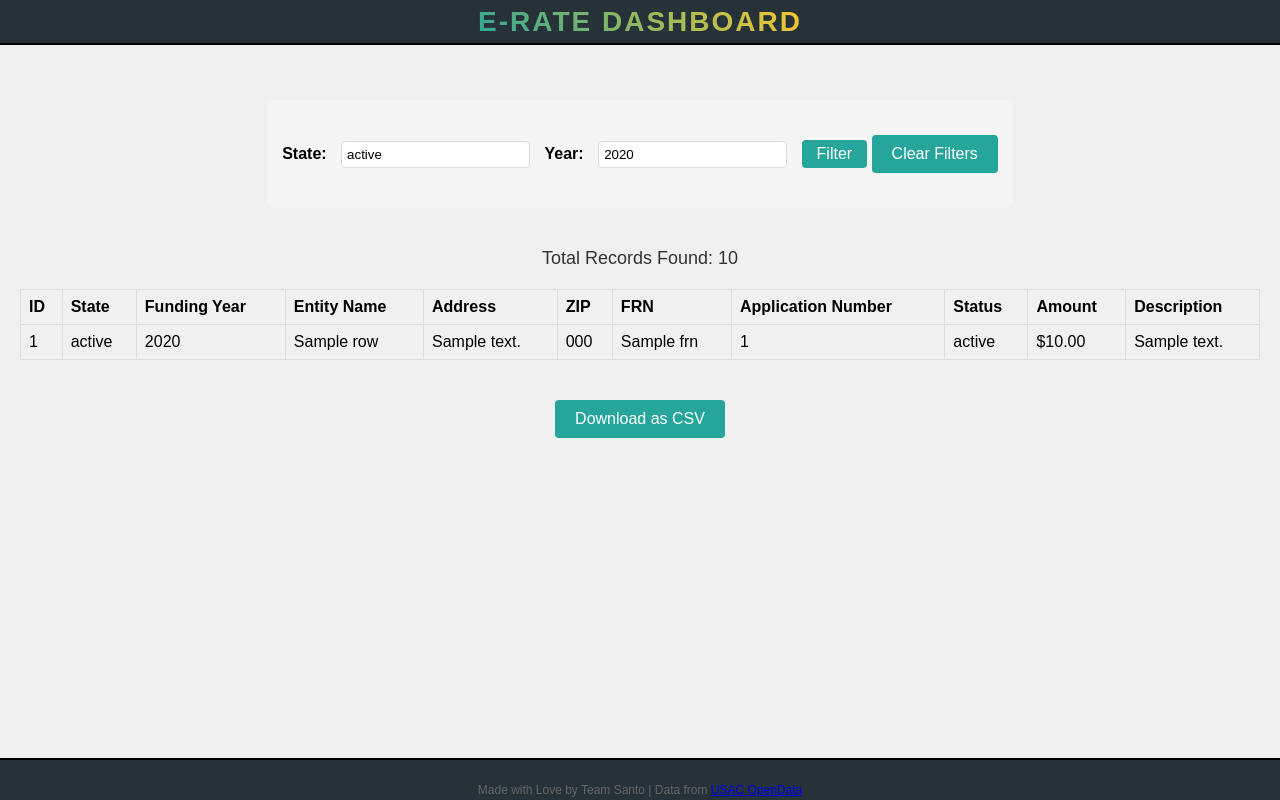
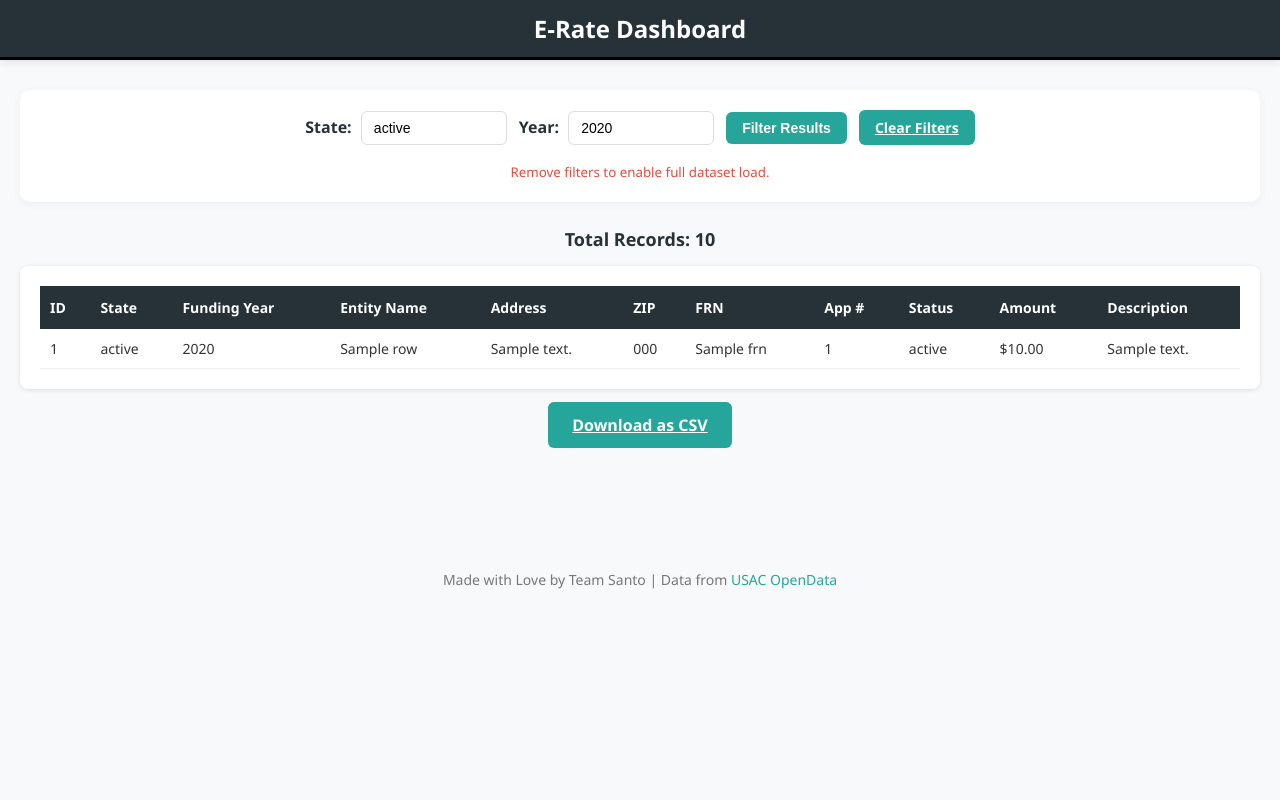
Before and after one commit to santonode/lab, a Python web app: template templates/erate.html in a window 1280 px wide. Run offline with Jinja, Linux system fonts and the light colour scheme; the template is opened without the code that fills it: most values are stand-ins (such as "Sample title", 1, 10 or a date in 2020).

Commit message:
Update erate.html

```diff
--- a/templates/erate.html
+++ b/templates/erate.html
@@ -4,49 +4,118 @@
     <meta charset="UTF-8">
     <meta name="viewport" content="width=device-width, initial-scale=1.0">
     <title>Santo - E-Rate Dashboard</title>
-    <link rel="stylesheet" href="{{ url_for('static', filename='styles.css') }}">
+    <link rel="stylesheet" href="{{ url_for('static2', filename='styles.css') }}">
     <style>
-        .header { position: fixed; top: 0; width: 100%; background: #263238; color: white; text-align: center; z-index: 1000; padding: 10px 0; border-bottom: 2px solid #000; }
-        .content { margin-top: 60px; padding: 20px; text-align: center; }
-        .filter-form { margin: 20px 0; padding: 15px; background: #f5f5f5; border-radius: 8px; display: inline-block; }
-        .filter-form label { margin-right: 10px; font-weight: bold; }
-        .filter-form input { margin-right: 10px; padding: 5px; border: 1px solid #ddd; border-radius: 4px; }
-        .filter-form button { padding: 5px 15px; background: #26A69A; color: white; border: none; border-radius: 4px; cursor: pointer; }
-        .summary { font-size: 18px; margin: 20px 0; color: #333; }
-        .erate-table { width: 100%; border-collapse: collapse; margin: 20px 0; }
-        .erate-table th, .erate-table td { border: 1px solid #ddd; padding: 8px; text-align: left; }
-        .erate-table th { background: #f0f0f0; font-weight: bold; }
-        .error { color: red; padding: 10px; background: #ffe6e6; border: 1px solid #ffcccc; border-radius: 4px; margin: 20px 0; }
-        .download-btn { display: inline-block; padding: 10px 20px; background: #26A69A; color: white; text-decoration: none; border-radius: 4px; margin: 20px 0; }
-        .download-btn:hover { background: #1e7d71; }
-        .footer { margin-top: 40px; padding: 20px; text-align: center; color: #666; }
+        body { font-family: 'Segoe UI', Tahoma, Geneva, Verdana, sans-serif; margin: 0; background: #f8f9fa; color: #333; }
+        .header {
+            position: fixed; top: 0; left: 0; right: 0;
+            background: #263238; color: white; text-align: center;
+            padding: 12px 0; z-index: 1000; border-bottom: 3px solid #000;
+            box-shadow: 0 2px 10px rgba(0,0,0,0.1);
+        }
+        .header h1 { margin: 0; font-size: 24px; font-weight: 600; }
+        .content { margin-top: 70px; padding: 20px; max-width: 1400px; margin-left: auto; margin-right: auto; }
+        .card { background: white; border-radius: 10px; padding: 20px; margin-bottom: 25px; box-shadow: 0 2px 10px rgba(0,0,0,0.05); }
+        .filter-form {
+            display: flex; flex-wrap: wrap; gap: 12px; align-items: center;
+            justify-content: center; margin-bottom: 10px;
+        }
+        .filter-form label { font-weight: 600; color: #263238; margin-right: 5px; }
+        .filter-form input {
+            padding: 8px 12px; border: 1px solid #ddd; border-radius: 6px; font-size: 14px; width: 120px;
+        }
+        .filter-form button, .action-btn {
+            padding: 8px 16px; background: #26A69A; color: white; border: none;
+            border-radius: 6px; font-weight: 600; cursor: pointer; font-size: 14px;
+            transition: background 0.2s;
+        }
+        .filter-form button:hover, .action-btn:hover { background: #1e7d71; }
+        .action-btn.danger { background: #e74c3c; }
+        .action-btn.danger:hover { background: #c0392b; }
+        .summary { font-size: 18px; font-weight: 600; color: #263238; margin: 15px 0; text-align: center; }
+        .table-container { overflow-x: auto; border-radius: 8px; box-shadow: 0 1px 5px rgba(0,0,0,0.1); }
+        .erate-table {
+            width: 100%; border-collapse: collapse; font-size: 14px; background: white;
+        }
+        .erate-table th {
+            background: #263238; color: white; padding: 12px 10px; text-align: left;
+            font-weight: 600; position: sticky; top: 0; z-index: 10;
+        }
+        .erate-table td { padding: 10px; border-bottom: 1px solid #eee; }
+        .erate-table tr:hover { background: #f0f7fb; }
+        .erate-table tr:nth-child(even) { background: #f9f9f9; }
+        .error {
+            background: #ffe6e6; color: #c0392b; padding: 15px; border-radius: 8px;
+            border: 1px solid #ffcccc; margin: 20px 0; text-align: center; font-weight: 500;
+        }
+        .no-data { text-align: center; color: #777; font-style: italic; padding: 30px; }
+        .footer {
+            text-align: center; padding: 30px; color: #777; font-size: 14px; margin-top: 50px;
+        }
+        .footer a { color: #26A69A; text-decoration: none; }
+        .footer a:hover { text-decoration: underline; }
+        @media (max-width: 768px) {
+            .filter-form { flex-direction: column; }
+            .filter-form input, .filter-form button { width: 100%; }
+            .content { padding: 15px; }
+        }
     </style>
 </head>
 <body>
+    <!-- HEADER -->
     <div class="header">
         <h1>E-Rate Dashboard</h1>
     </div>
 
     <div class="content">
+
+        <!-- ERROR MESSAGE -->
         {% if error %}
-            <div class="error">{{ error }}</div>
+            <div class="error">
+                <strong>Error:</strong> {{ error }}
+            </div>
         {% endif %}
 
-        <!-- FILTER FORM -->
+        <!-- FILTER CARD -->
+        <div class="card">
             <form method="GET" class="filter-form">
+                <div>
                     <label for="state">State:</label>
-            <input type="text" id="state" name="state" value="{{ filters.state or '' }}" placeholder="e.g., KS">
+                    <input type="text" id="state" name="state" value="{{ filters.state or '' }}" placeholder="e.g., KS" maxlength="2">
+                </div>
+                <div>
                     <label for="year">Year:</label>
-            <input type="text" id="year" name="year" value="{{ filters.year or '' }}" placeholder="e.g., 2025">
-            <button type="submit">Filter</button>
-            <a href="{{ url_for('erate.erate_dashboard') }}" class="download-btn">Clear Filters</a>
+                    <input type="text" id="year" name="year" value="{{ filters.year or '' }}" placeholder="e.g., 2025" maxlength="4">
+                </div>
+                <button type="submit">Filter Results</button>
+                <a href="{{ url_for('erate.erate_dashboard') }}" class="action-btn">Clear Filters</a>
             </form>
 
-        <!-- RESULTS SUMMARY -->
-        <p class="summary">Total Records Found: {{ total }}</p>
+            <!-- LOAD FULL DATASET BUTTON -->
+            <div style="text-align: center; margin-top: 15px;">
+                {% if not filters.state and not filters.year %}
+                    <a href="{{ url_for('erate.erate_dashboard', load_all=1) }}"
+                       class="action-btn danger"
+                       onclick="return confirm('WARNING: This loads the entire E-Rate dataset (100k+ rows, ~500MB).\nIt may take 1-2 minutes and use significant memory.\n\nContinue?')">
+                       Load Full Dataset
+                    </a>
+                {% else %}
+                    <small style="color: #e74c3c; font-weight: 500;">
+                        Remove filters to enable full dataset load.
+                    </small>
+                {% endif %}
+            </div>
+        </div>
+
+        <!-- SUMMARY -->
+        <div class="summary">
+            Total Records: <strong>{{ total | default(0) }}</strong>
+            {% if load_all %} (Full Dataset Loaded){% endif %}
+        </div>
 
         <!-- RESULTS TABLE -->
         {% if table_data %}
+            <div class="card table-container">
                 <table class="erate-table">
                     <thead>
                         <tr>
@@ -57,7 +126,7 @@
                             <th>Address</th>
                             <th>ZIP</th>
                             <th>FRN</th>
-                        <th>Application Number</th>
+                            <th>App #</th>
                             <th>Status</th>
                             <th>Amount</th>
                             <th>Description</th>
@@ -75,41 +144,54 @@
                                 <td>{{ row.frn }}</td>
                                 <td>{{ row.app_number }}</td>
                                 <td>{{ row.status }}</td>
-                            <td>${{ "%.2f"|format(row.amount) if row.amount else '0.00' }}</td>
+                                <td>
+                                    {% if row.amount %}
+                                        ${{ "%.2f"|format(row.amount | float) }}
+                                    {% else %}
+                                        $0.00
+                                    {% endif %}
+                                </td>
                                 <td>{{ row.description }}</td>
                             </tr>
                         {% endfor %}
                     </tbody>
                 </table>
+            </div>
 
             <!-- DOWNLOAD BUTTON -->
-            <a href="{{ url_for('erate.download_csv', state=filters.state, year=filters.year) }}" class="download-btn">Download as CSV</a>
+            <div style="text-align: center; margin: 20px 0;">
+                {% set dl_params = {} %}
+                {% if filters.state %}{% do dl_params.update(state=filters.state) %}{% endif %}
+                {% if filters.year %}{% do dl_params.update(year=filters.year) %}{% endif %}
+                {% if load_all %}{% do dl_params.update(full=1) %}{% endif %}
+
+                <a href="{{ url_for('erate.download_csv', **dl_params) }}"
+                   class="action-btn"
+                   style="font-size: 16px; padding: 12px 24px;">
+                   Download as CSV
+                </a>
+            </div>
         {% else %}
-            <p>No data found. Try adjusting filters.</p>
+            <div class="card no-data">
+                <p>No data found. Try adjusting your filters or loading the full dataset.</p>
+            </div>
         {% endif %}
+
     </div>
 
+    <!-- FOOTER -->
     <div class="footer">
-        <p>Made with Love by Team Santo | Data from <a href="https://opendata.usac.org">USAC OpenData</a></p>
+        <p>
+            Made with Love by Team Santo |
+            Data from <a href="https://opendata.usac.org" target="_blank">USAC OpenData</a>
+        </p>
     </div>
 
     <script>
-        // Optional: Auto-reload on filter change (AJAX)
-        document.querySelector('.filter-form').addEventListener('submit', function(e) {
-            e.preventDefault();
-            const formData = new FormData(this);
-            fetch('/erate/api/search?' + new URLSearchParams(formData))
-                .then(r => r.json())
-                .then(data => {
-                    if (data.success) {
-                        // Update table dynamically
-                        let tbody = document.querySelector('.erate-table tbody');
-                        tbody.innerHTML = '';
-                        data.data.forEach(row => {
-                            tbody.innerHTML += `<tr><td>${row.id}</td><td>${row.state}</td>...</tr>`;
-                        });
-                    }
-                });
+        // Auto-focus first input
+        document.addEventListener('DOMContentLoaded', () => {
+            const firstInput = document.querySelector('input[name="state"], input[name="year"]');
+            if (firstInput && !firstInput.value) firstInput.focus();
         });
     </script>
 </body>
```
Lines whose indentation alone changed are shown as unchanged.
